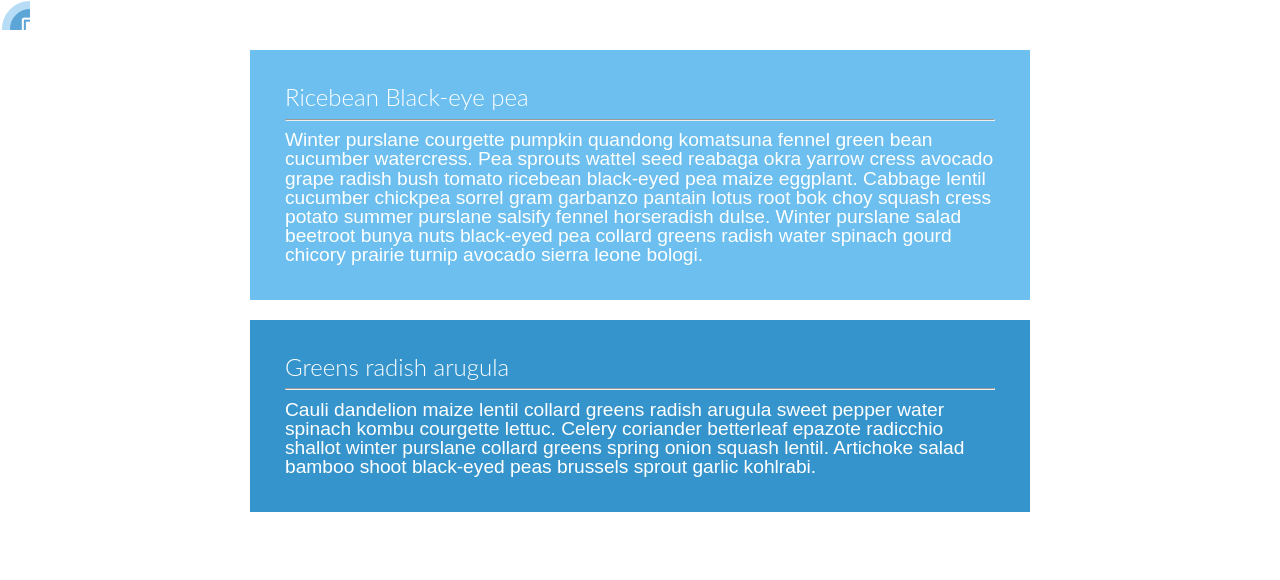
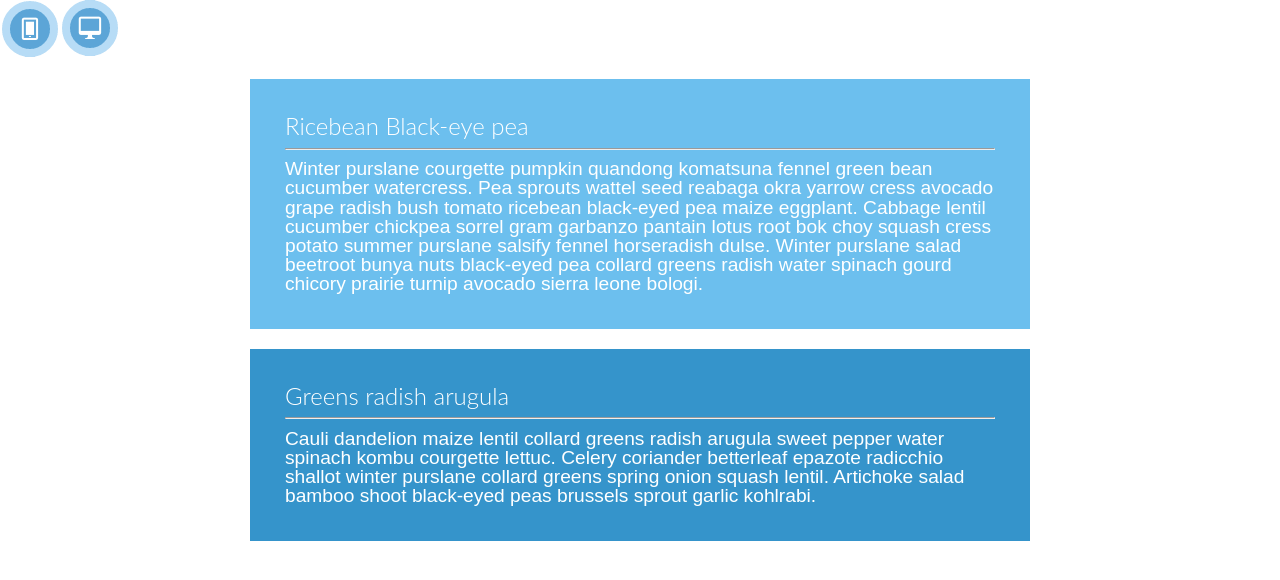
Before and after one commit to BeardedPoultry/1.3-timeline-layout, a plain HTML site: page index.html in a window 1280 px wide. Drawn offline with Linux system fonts and the light colour scheme.

Commit message:
css/main.css

```diff
--- a/css/main.css
+++ b/css/main.css
@@ -8,6 +8,7 @@ div {
   font-size: 19.2px;
   font-weight: 300;
 }
+
 hr {
   color: white;
 }
@@ -33,8 +34,6 @@ hr {
   padding: 35px;
 }
 
-.mobile_ic {
-  background-image: url(../img/mobile_icon.png);
-  width: 30px;
-  height: 30px;
+.mobile {
+  float: left;
 }
--- a/index.html
+++ b/index.html
@@ -8,7 +8,9 @@
   <title>Document</title>
 </head>
 <body>
-  <div class="mobile_ic"></div>
+
+  <img src="img/mobile_icon.png" class="mobile" alt="mobile icon">
+  <img src="img/monitor_icon.png" alt="monitor icon">
   <div class="Container">
   <div id="first" class="ricebean">
     <h2>Ricebean Black-eye pea</h2>
```
